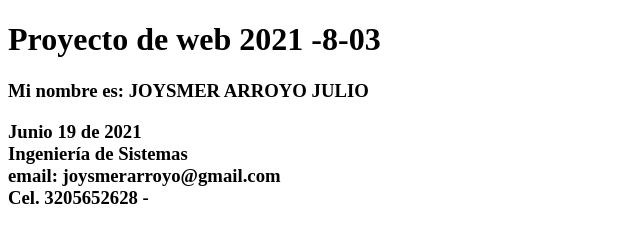
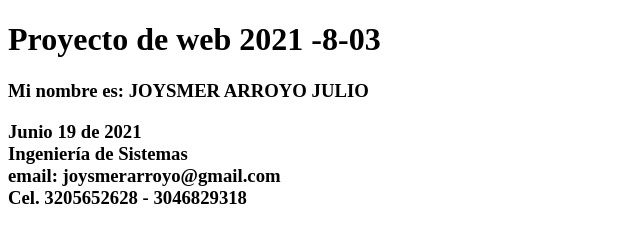
Before and after one commit to JoysmerArroyo/DSW-JoysmerArroyo, a plain HTML site: page Index.html in a window 1280 px wide. Shown: the whole page, without its empty margins (0-640 px from the left). Drawn offline with Linux system fonts and the light colour scheme.

Commit message:
Update Index.html

```diff
--- a/Index.html
+++ b/Index.html
@@ -13,7 +13,7 @@
             Junio 19 de 2021 <br>
             Ingeniería de Sistemas <br>
             email: joysmerarroyo@gmail.com <br>
-            Cel. 3205652628 -
+            Cel. 3205652628 - 3046829318
         </p>
     </h3>
 </body>
```
